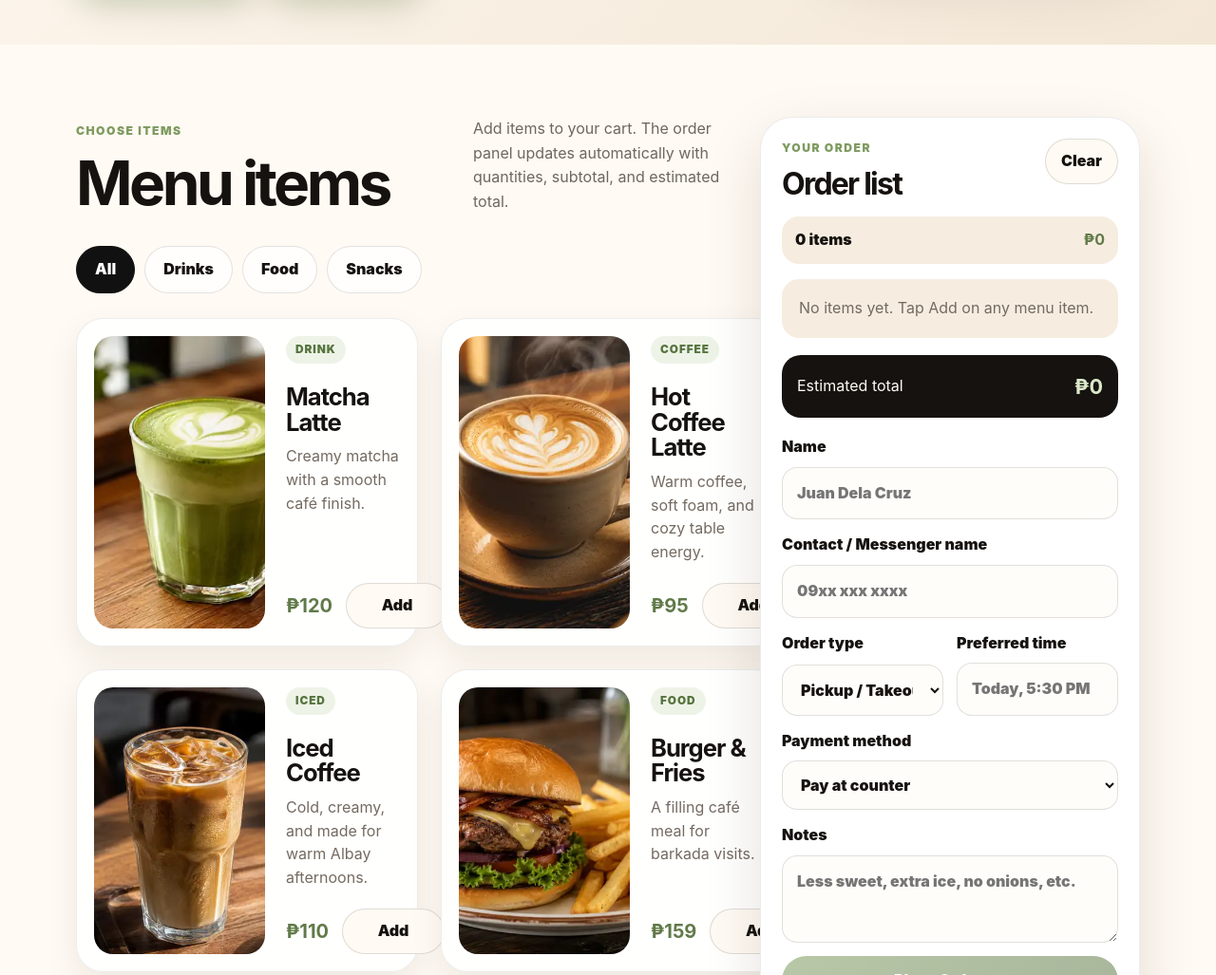
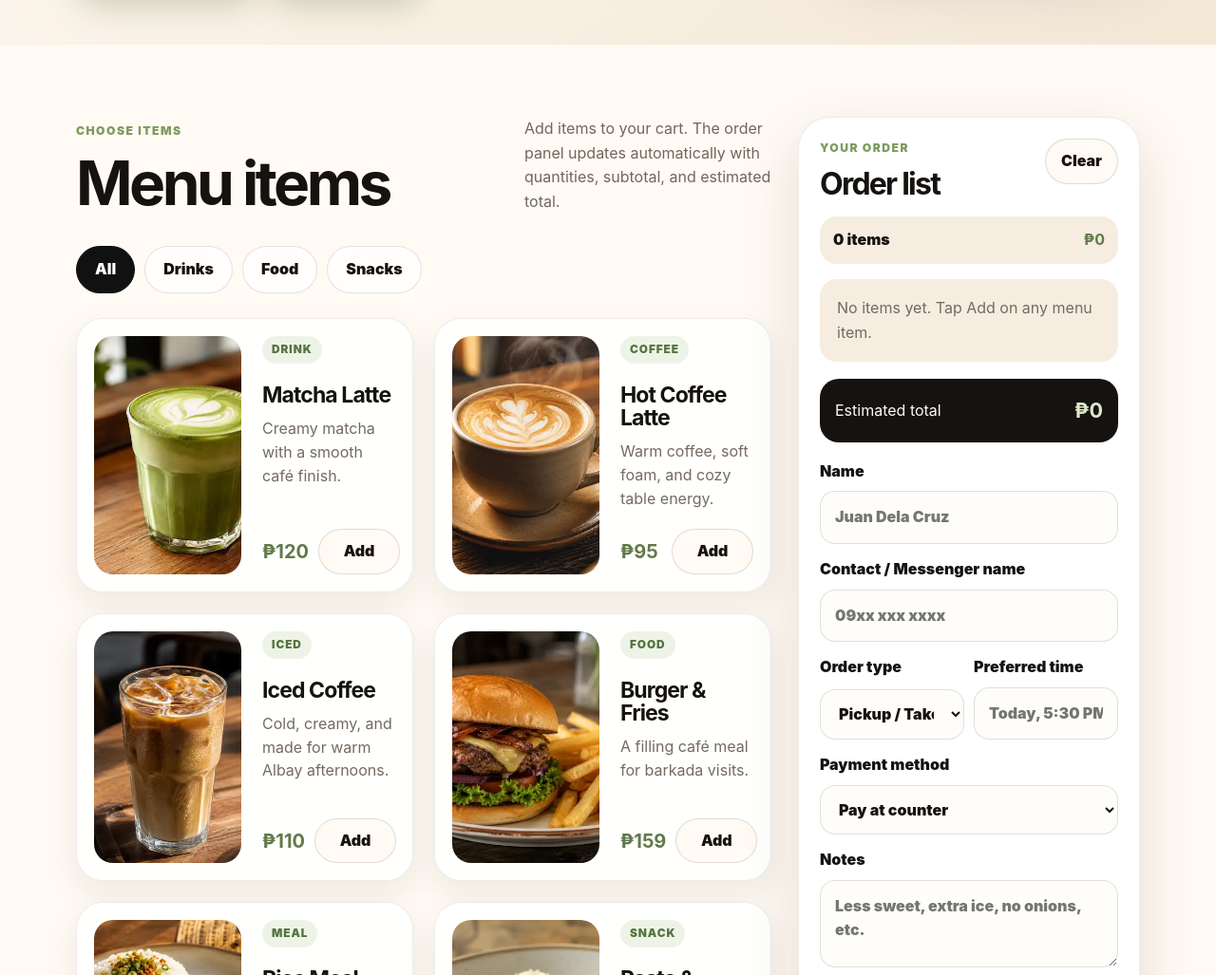
Before and after one commit to tan15hacks/project-07-06-2026, a website: page menu.html in a window 1280 px wide. Shown: the part 560-1587 px from the top of the page at 95% size. Drawn offline with Linux system fonts and the light colour scheme.

Commit message:
Fix menu layout and order panel spacing

```diff
--- a/menu.css
+++ b/menu.css
@@ -473,3 +473,79 @@
     text-align: left;
   }
 }
+
+/* Final layout override: prevent the order panel from squeezing menu cards */
+.menu-shop__layout {
+  grid-template-columns: minmax(0, 1fr) minmax(320px, 360px);
+  gap: 28px;
+}
+
+.order-menu-grid {
+  grid-template-columns: repeat(2, minmax(0, 1fr));
+  gap: 22px;
+}
+
+.order-item {
+  grid-template-columns: 155px minmax(0, 1fr);
+  min-height: 230px;
+  overflow: hidden;
+}
+
+.order-item img {
+  min-height: 190px;
+}
+
+.order-item h3 {
+  font-size: clamp(1.25rem, 1.8vw, 1.55rem);
+  word-break: normal;
+}
+
+.order-item__bottom {
+  gap: 10px;
+}
+
+.order-item__bottom button {
+  min-width: 86px;
+  padding: 10px 14px;
+}
+
+.order-panel {
+  width: 100%;
+  max-width: 360px;
+}
+
+.menu-order-form .form-row {
+  grid-template-columns: 1fr 1fr;
+  gap: 10px;
+}
+
+.menu-order-form select,
+.menu-order-form input,
+.menu-order-form textarea {
+  min-width: 0;
+}
+
+@media (max-width: 1180px) {
+  .menu-shop__layout {
+    grid-template-columns: 1fr;
+  }
+
+  .order-panel {
+    position: static;
+    max-width: none;
+  }
+}
+
+@media (max-width: 760px) {
+  .order-menu-grid {
+    grid-template-columns: 1fr;
+  }
+
+  .order-item {
+    grid-template-columns: 1fr;
+  }
+
+  .menu-order-form .form-row {
+    grid-template-columns: 1fr;
+  }
+}
```
